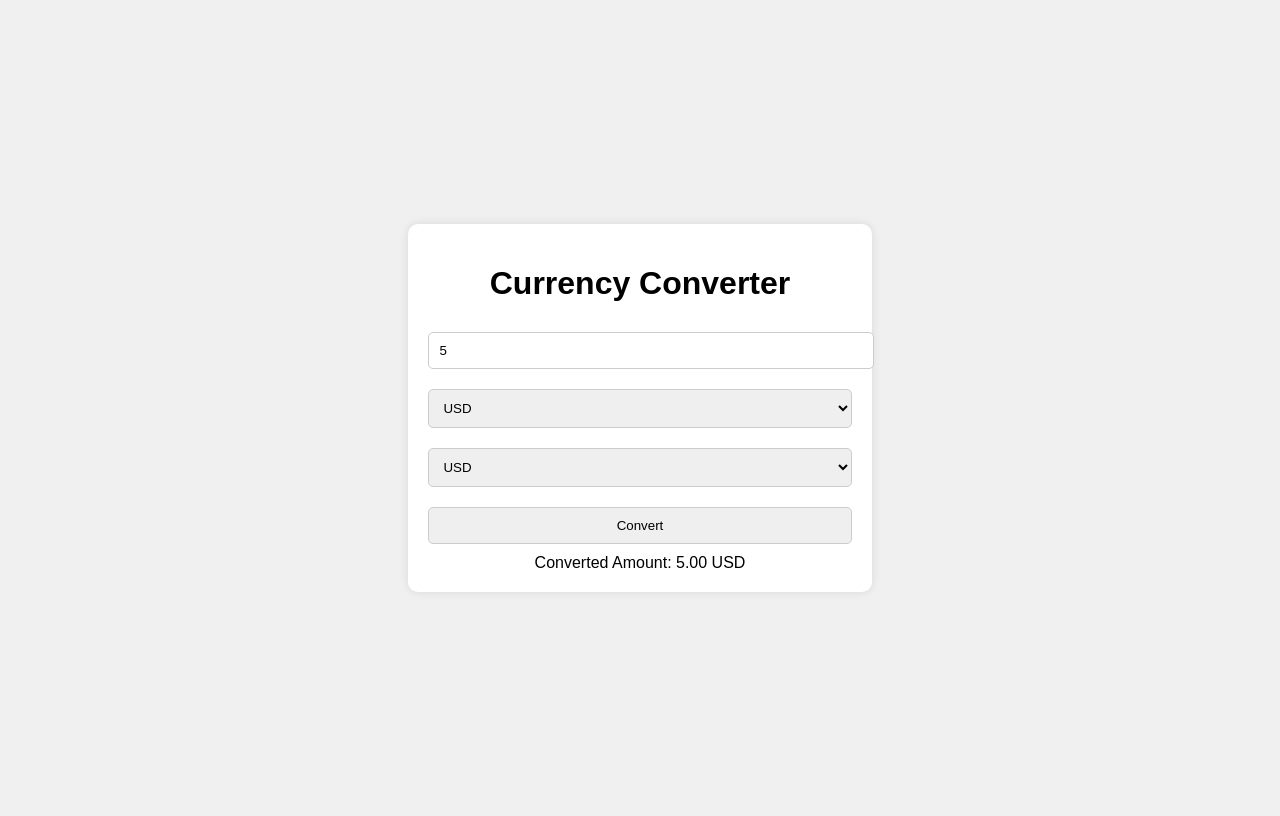
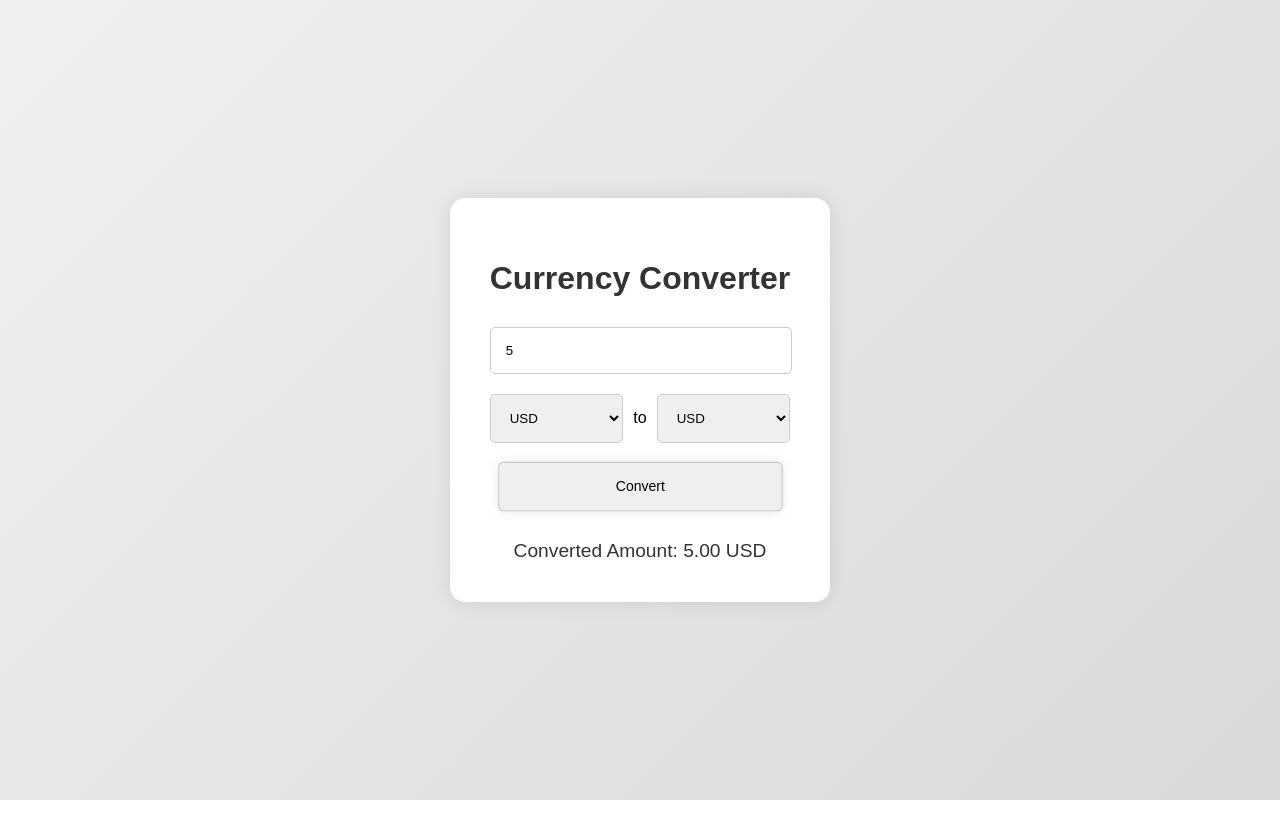
Before and after one commit to saisanjayterala/CurrencyConverter, a plain HTML site: page index.html in a window 1280 px wide. Both pictures are taken after typing "5" into the empty fields and a click on the button "Convert". Drawn offline with Linux system fonts and the light colour scheme.

Commit message:
version 2

```diff
--- a/index.html
+++ b/index.html
@@ -10,16 +10,19 @@
     <div class="converter">
         <h1>Currency Converter</h1>
         <input type="number" id="amount" placeholder="Enter amount">
+        <div class="currency-selectors">
             <select id="fromCurrency">
                 <option value="USD">USD</option>
                 <option value="EUR">EUR</option>
                 <option value="GBP">GBP</option>
             </select>
+            <span>to</span>
             <select id="toCurrency">
                 <option value="USD">USD</option>
                 <option value="EUR">EUR</option>
                 <option value="GBP">GBP</option>
             </select>
+        </div>
         <button onclick="convert()">Convert</button>
         <div id="result"></div>
     </div>
--- a/script.js
+++ b/script.js
@@ -16,4 +16,5 @@ function convert() {
 
     const convertedAmount = (amount / conversionRates[fromCurrency]) * conversionRates[toCurrency];
     document.getElementById('result').innerText = `Converted Amount: ${convertedAmount.toFixed(2)} ${toCurrency}`;
+    document.getElementById('result').style.animation = 'highlight 0.5s ease-in-out';
 }
--- a/styles.css
+++ b/styles.css
@@ -4,25 +4,69 @@ body {
     justify-content: center;
     align-items: center;
     height: 100vh;
-    background-color: #f0f0f0;
+    background: linear-gradient(135deg, #f0f0f0, #d9d9d9);
+    margin: 0;
 }
 
 .converter {
     background-color: white;
-    padding: 20px;
-    border-radius: 10px;
-    box-shadow: 0 0 10px rgba(0, 0, 0, 0.1);
+    padding: 40px;
+    border-radius: 15px;
+    box-shadow: 0 0 20px rgba(0, 0, 0, 0.1);
     text-align: center;
+    animation: fadeIn 1s ease-in-out;
+}
+
+@keyframes fadeIn {
+    from { opacity: 0; }
+    to { opacity: 1; }
 }
 
 h1 {
     margin-bottom: 20px;
+    color: #333;
+    font-size: 2em;
+    animation: slideIn 1s ease-in-out;
+}
+
+@keyframes slideIn {
+    from { transform: translateY(-100%); }
+    to { transform: translateY(0); }
 }
 
 input, select, button {
     margin: 10px 0;
-    padding: 10px;
-    width: 100%;
+    padding: 15px;
+    width: calc(100% - 30px);
     border: 1px solid #ccc;
     border-radius: 5px;
+    transition: transform 0.2s, box-shadow 0.2s;
 }
+
+input:focus, select:focus, button:focus {
+    outline: none;
+    transform: scale(1.05);
+    box-shadow: 0 0 10px rgba(0, 0, 0, 0.1);
+}
+
+.currency-selectors {
+    display: flex;
+    justify-content: space-between;
+    align-items: center;
+}
+
+.currency-selectors span {
+    margin: 0 10px;
+}
+
+#result {
+    margin-top: 20px;
+    font-size: 1.2em;
+    color: #333;
+    animation: highlight 0.5s ease-in-out;
+}
+
+@keyframes highlight {
+    from { background-color: yellow; }
+    to { background-color: white; }
+}
```
Lines whose indentation alone changed are shown as unchanged.
